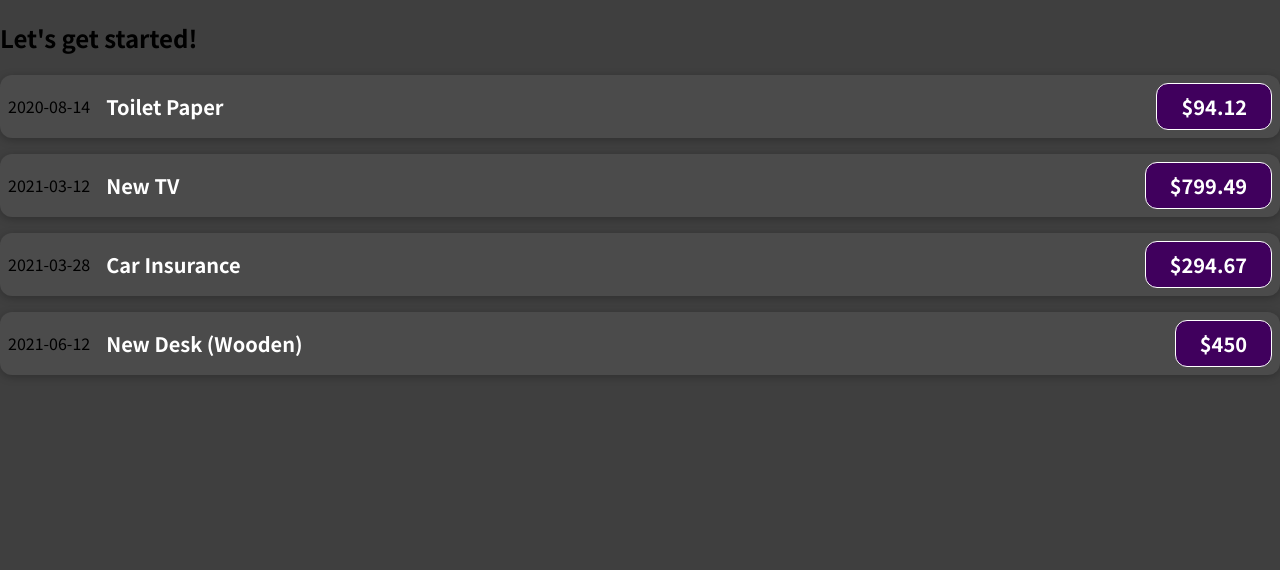
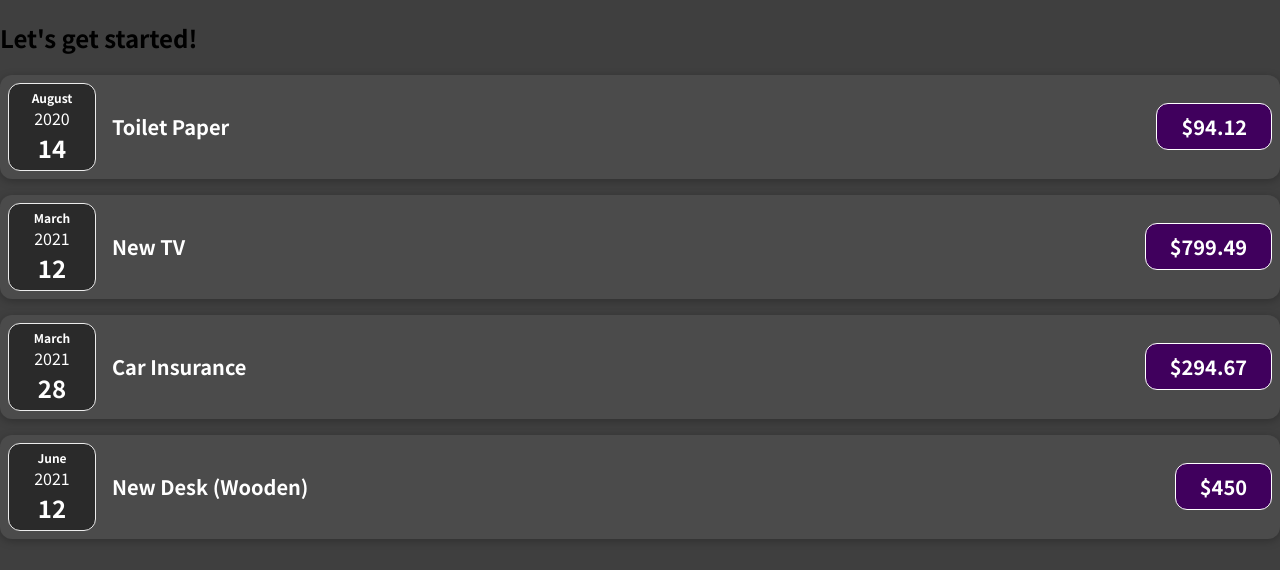
Before and after one commit to Jeonghyeonuk/prac-react, a React (Create React App) app in the folder 01-starting-setup/: page / in a window 1280 px wide. Shown: the top 570 px of the page. Built offline with nearby package versions, Linux system fonts and the light colour scheme.

Commit message:
컴포넌트 분리하기

```diff
--- a/01-starting-setup/src/App.js
+++ b/01-starting-setup/src/App.js
@@ -30,22 +30,22 @@
         title={expenses[0].title}
         amount={expenses[0].amount}
         date={expenses[0].date}
-      ></ExpenseItem>
+      />
       <ExpenseItem
         title={expenses[1].title}
         amount={expenses[1].amount}
         date={expenses[1].date}
-      ></ExpenseItem>
+      />
       <ExpenseItem
         title={expenses[2].title}
         amount={expenses[2].amount}
         date={expenses[2].date}
-      ></ExpenseItem>
+      />
       <ExpenseItem
         title={expenses[3].title}
         amount={expenses[3].amount}
         date={expenses[3].date}
-      ></ExpenseItem>
+      />
       {/* 커스텀 컴포넌트는 반드시 대문자로 시작 하여야 한다.
       (소문자는 HTML 내장 컴포넌트 이기 때문에) */}
     </div>
--- /dev/null
+++ b/01-starting-setup/src/components/ExpenseDate.css
@@ -0,0 +1,26 @@
+.expense-date {
+  display: flex;
+  flex-direction: column;
+  width: 5.5rem;
+  height: 5.5rem;
+  border: 1px solid #ececec;
+  background-color: #2a2a2a;
+  color: white;
+  border-radius: 12px;
+  align-items: center;
+  justify-content: center;
+}
+
+.expense-date__month {
+  font-size: 0.75rem;
+  font-weight: bold;
+}
+
+.expense-date__year {
+  font-size: 0.75rem;
+}
+
+.expense-date__day {
+  font-size: 1.5rem;
+  font-weight: bold;
+}
--- /dev/null
+++ b/01-starting-setup/src/components/ExpenseDate.js
@@ -0,0 +1,20 @@
+import React from "react";
+import "./ExpenseDate.css";
+
+function ExpenseDate(props) {
+  const { date } = props;
+  const month = date.toLocaleString("en-us", { month: "long" });
+  const day = date.toLocaleString("en-us", { day: "2-digit" });
+  const year = date.getFullYear();
+  return (
+    <div>
+      <div className="expense-date">
+        <div className="expense-date__month">{month}</div>
+        <div className="expense-date__years">{year}</div>
+        <div className="expense-date__day">{day}</div>
+      </div>
+    </div>
+  );
+}
+
+export default ExpenseDate;
--- a/01-starting-setup/src/components/ExpenseItem.js
+++ b/01-starting-setup/src/components/ExpenseItem.js
@@ -1,14 +1,16 @@
 import React from "react";
 import "./ExpenseItem.css"; // CSS 파일을 import 하는방법
+import ExpenseDate from "./ExpenseDate";
 
 function ExpenseItem(props) {
-  const { title, amount, date } = props;
+  // 상위 컴포넌트(App.js)에서 속성한 값들을 props라는 객체로 받는다.
+  const { title, amount, date } = props; // props객체에서 필요한 값들을 추출한다 이때 변수명은 상위컴포넌트에서 속성에 지정한 이름과 동일해야한다.
   return (
     // class대신 className을 사용해야한다. Class는 자바스크립트 예약어이기 때문에
     <div className="expense-item">
-      <div>{date.toISOString().slice(0, 10)}</div>
       {/* {} 를 이용해서 자바스크립트 코드를 작성 할 수 있다.
        Date는 객체기때문에 문자열로 변환이 필요하다. */}
+      <ExpenseDate date={date} />
       <div className="expense-item__description">
         <h2>{title}</h2>
         <div className="expense-item__price">${amount}</div>
```
